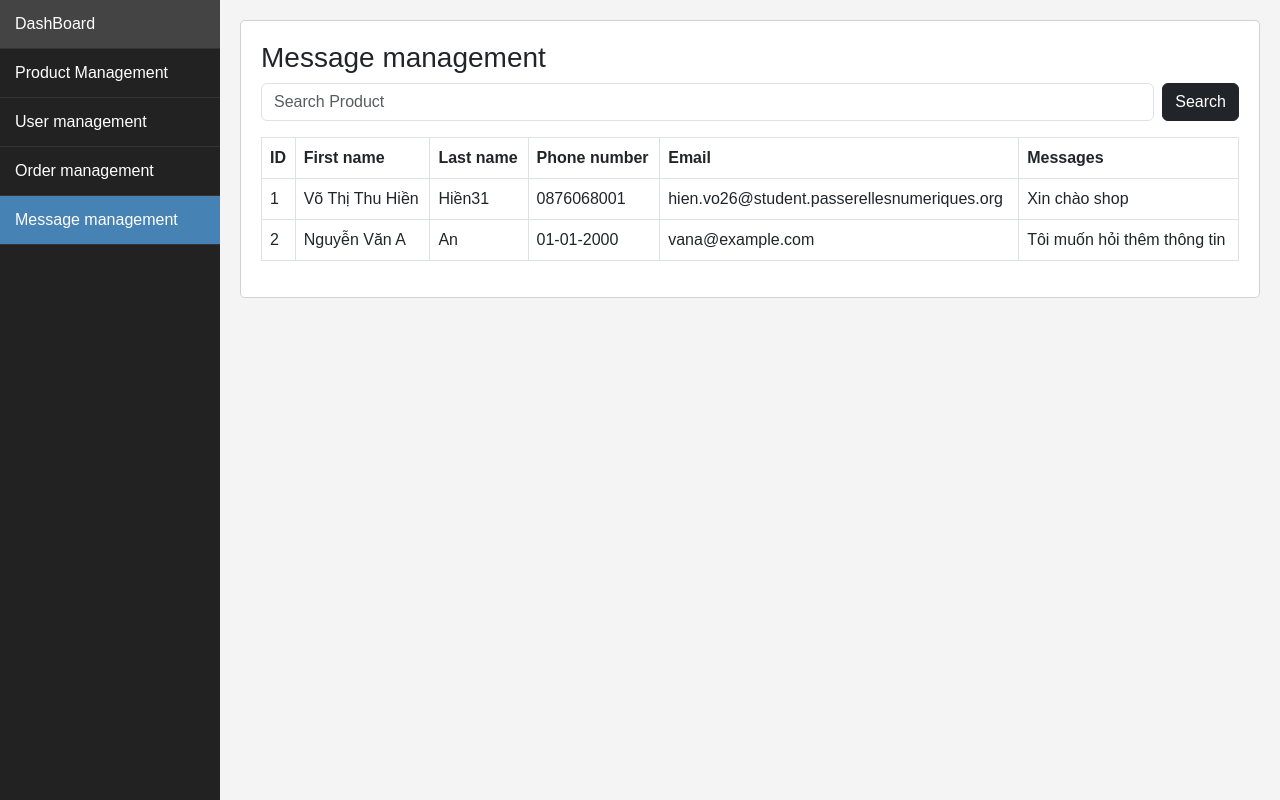
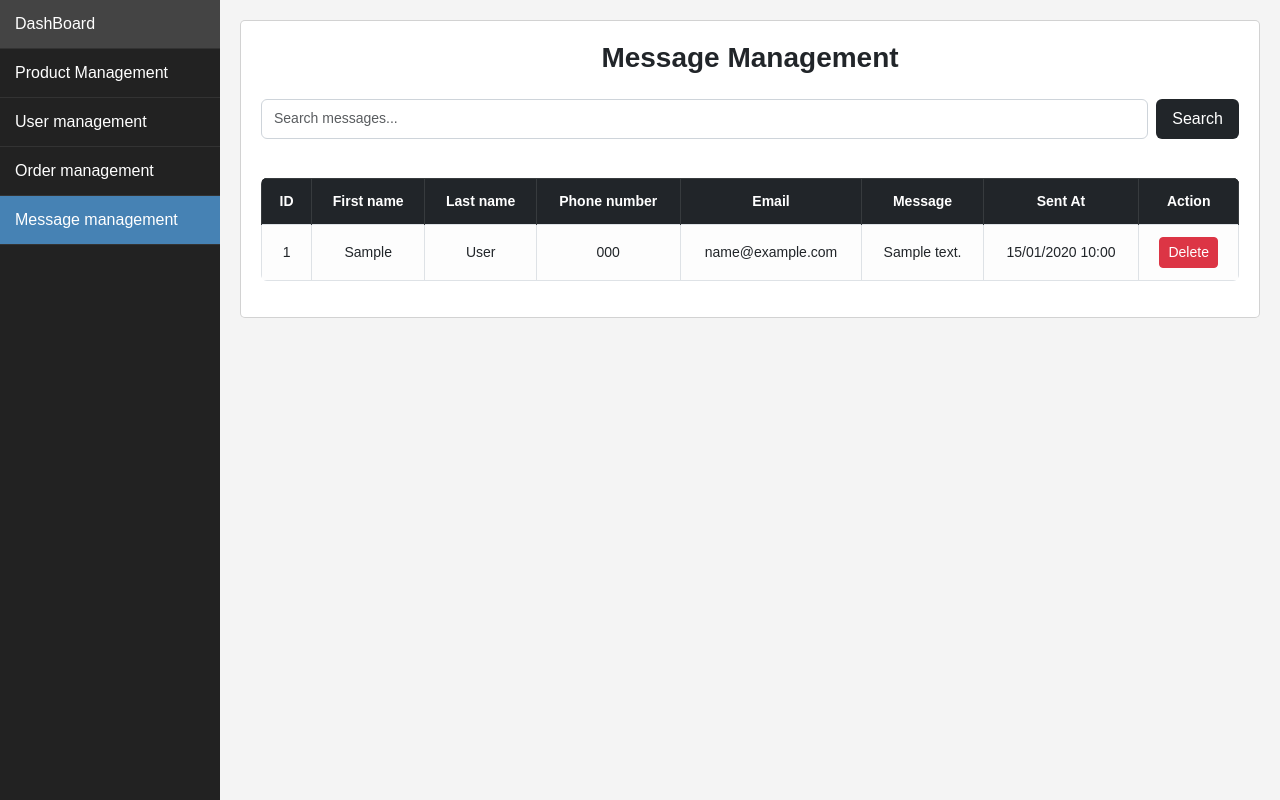
Before and after one commit to Hinn31/Hirave_website, a Laravel app: page /messages_managements in a window 1280 px wide. Run offline with Laravel 12, Linux system fonts and the light colour scheme; tables that the repository leaves empty hold one stand-in row (values such as "Sample post"); parts of the project's set-up code (start-up, migrations or seed data) failed here and were passed over.

Commit message:
HIVERA-68/HIVERA-70/feat/Done: messages_management

```diff
--- /dev/null
+++ b/app/Http/Controllers/Api/MessageController.php
@@ -0,0 +1,39 @@
+<?php
+
+namespace App\Http\Controllers\Api;
+use App\Http\Controllers\Controller; // ✅ cần import
+
+use App\Models\Contact;
+use Illuminate\Http\Request;
+
+class MessageController extends Controller
+{
+    // Hiển thị danh sách tất cả messages
+   public function index(Request $request)
+{
+    $query = Contact::query();
+
+    if ($request->has('search')) {
+        $search = $request->input('search');
+        $query->where('first_name', 'like', "%{$search}%")
+              ->orWhere('last_name', 'like', "%{$search}%")
+              ->orWhere('email', 'like', "%{$search}%");
+    }
+
+    $messages = $query->orderBy('created_at', 'desc')->get();
+
+    return view('pages.messages_managements', compact('messages'));
+}
+
+
+    // Xóa message
+   public function destroy($id)
+{
+    $message = Contact::findOrFail($id);
+    $message->delete();
+
+    return redirect()->route('messages.index')
+                     ->with('success', 'Message deleted successfully.');
+}
+
+}
--- a/app/Models/Contact.php
+++ b/app/Models/Contact.php
@@ -2,15 +2,19 @@
 
 namespace App\Models;
 
-use Illuminate\Database\Eloquent\Model;
-
-namespace App\Models;
-
+use Illuminate\Database\Eloquent\Factories\HasFactory;
 use Illuminate\Database\Eloquent\Model;
 
 class Contact extends Model
 {
+    use HasFactory;
+
+    // Các cột cho phép ghi dữ liệu
     protected $fillable = [
-        'first_name', 'last_name', 'email', 'phone_number', 'message'
+        'first_name',
+        'last_name',
+        'email',
+        'phone_number',
+        'message',
     ];
 }
--- /dev/null
+++ b/public/css/messages_management.css
@@ -0,0 +1,64 @@
+/* Style chung cho phần quản lý */
+h3 {
+    margin-bottom: 20px;
+    font-weight: bold;
+    color: #212529;
+    text-align: center;
+}
+
+/* Form tìm kiếm */
+form.d-flex input[type="text"] {
+    border-radius: 6px;
+    border: 1px solid #ced4da;
+    padding: 8px 12px;
+    font-size: 14px;
+}
+
+form.d-flex button {
+    background-color: #212529;
+    color: #fff;
+    border: none;
+    padding: 8px 16px;
+    border-radius: 6px;
+    transition: background 0.3s;
+}
+
+form.d-flex button:hover {
+    background-color: #000;
+}
+
+.table {
+    border-collapse: collapse;
+    width: 100%;
+    font-size: 14px;
+    margin-top: 15px;
+    background: #fff;
+    border-radius: 6px;
+    overflow: hidden;
+}
+
+.table thead th {
+    background: #212529;  /* Đen */
+    color: #fff;          /* Chữ trắng */
+    text-align: center;
+    font-weight: bold;
+    padding: 12px 15px;
+}
+
+.table tbody td {
+    background: #fdfdfd;
+    color: #212529;
+    padding: 12px 15px;
+    text-align: center;
+    border: 1px solid #dee2e6;
+}
+
+
+.table tbody tr:nth-child(even) td {
+    background-color: #f8f9fa;
+}
+
+
+.table tbody tr:hover td {
+    background-color: #e9ecef;
+}
--- a/resources/views/layouts/admin.blade.php
+++ b/resources/views/layouts/admin.blade.php
@@ -53,7 +53,12 @@
     <!-- Sidebar -->
     <div class="sidebar">
         <a href="{{ route('dashboard') }}" class="{{ request()->routeIs('dashboard') ? 'active' : '' }}">DashBoard</a>
-        <a href="{{ route('products.index') }}" class="{{ request()->routeIs('products.*') ? 'active' : '' }}">Product Management</a>
+      <a href="{{ route('product-management.index') }}"
+   class="{{ request()->routeIs('product-management.*') ? 'active' : '' }}">
+    Product Management
+</a>
+
+
         <a href="{{ route('users.index') }}" class="{{ request()->routeIs('users.*') ? 'active' : '' }}">User management</a>
         <a href="{{ route('orders.index') }}" class="{{ request()->routeIs('orders.*') ? 'active' : '' }}">Order management</a>
         <a href="{{ route('messages.index') }}" class="{{ request()->routeIs('messages.*') ? 'active' : '' }}">Message management</a>
--- a/resources/views/pages/contacts.blade.php
+++ b/resources/views/pages/contacts.blade.php
@@ -87,6 +87,8 @@ document.getElementById('contactForm').addEventListener('submit', async function
     } else {
         alert(data.message || "Something went wrong!");
     }
+    }); // ← Đóng ngoặc và dấu chấm phẩy
+
 </script>
 
 </div>
--- a/resources/views/pages/messages_managements.blade.php
+++ b/resources/views/pages/messages_managements.blade.php
@@ -3,35 +3,61 @@
 @section('title', 'Message management')
 
 @section('content')
-    <h3>Message management</h3>
+<link rel="stylesheet" href="{{ asset('css/messages_management.css') }}">
 
-    <form action="{{ route('messages.index') }}" method="GET" class="d-flex mb-3">
-        <input type="text" name="search" class="form-control me-2" placeholder="Search Product">
-        <button class="btn btn-dark">Search</button>
-    </form>
+<h3 class="mb-4">Message Management</h3>
 
-    <table class="table table-bordered">
-        <thead>
+<form action="{{ route('messages.index') }}" method="GET" class="d-flex mb-4">
+    <input type="text" name="search" class="form-control me-2" placeholder="Search messages...">
+    <button class="btn btn-dark">Search</button>
+</form>
+
+@if(session('success'))
+    <div class="alert alert-success">{{ session('success') }}</div>
+@endif
+
+<div class="table-responsive">
+    <table class="table table-bordered table-hover align-middle">
+        <thead class="table-dark">
             <tr>
                 <th>ID</th>
                 <th>First name</th>
                 <th>Last name</th>
                 <th>Phone number</th>
                 <th>Email</th>
-                <th>Messages</th>
+                <th>Message</th>
+                <th>Sent At</th>
+                <th>Action</th>
             </tr>
         </thead>
         <tbody>
-            @foreach($messages as $msg)
+            @forelse($messages as $msg)
                 <tr>
                     <td>{{ $msg->id }}</td>
                     <td>{{ $msg->first_name }}</td>
                     <td>{{ $msg->last_name }}</td>
-                    <td>{{ $msg->phone }}</td>
+                    <td>{{ $msg->phone_number }}</td>
                     <td>{{ $msg->email }}</td>
                     <td>{{ $msg->message }}</td>
+                    <td>
+                        {{ $msg->created_at ? \Carbon\Carbon::parse($msg->created_at)->format('d/m/Y H:i') : 'N/A' }}
+                    </td>
+                    <td>
+                        <form action="{{ route('messages.destroy', $msg->id) }}" method="POST" style="display:inline;">
+                            @csrf
+                            @method('DELETE')
+                            <button type="submit" class="btn btn-sm btn-danger" onclick="return confirm('Are you sure you want to delete this message?')">
+                                Delete
+                            </button>
+                        </form>
+                    </td>
                 </tr>
-            @endforeach
+            @empty
+                <tr>
+                    <td colspan="8" class="text-center">No messages found.</td>
+                </tr>
+            @endforelse
         </tbody>
     </table>
+</div>
 @endsection
--- a/resources/views/pages/product-management.blade.php
+++ b/resources/views/pages/product-management.blade.php
@@ -1,4 +1,4 @@
-    @extends('layouts.master')
+    @extends('layouts.admin')
     @section('title', 'Product Management')
 
     @section('content')
@@ -7,7 +7,6 @@
 
     <div class="products-management">
         <!-- Sidebar -->
-        @include('components.sidebar')
         <!-- Main content -->
         <div class="main">
             <h2>Product management</h2>
--- a/routes/api.php
+++ b/routes/api.php
@@ -10,7 +10,9 @@ use App\Http\Controllers\Api\User\CartController;
 use App\Http\Controllers\Api\User\ProductDetailController;
 use App\Http\Controllers\Api\User\ContactController;
 use App\Http\Controllers\Api\User\OrderController;
+use App\Http\Controllers\Api\MessageController;
 
+Route::resource('messages', MessageController::class);
 // Lấy danh sách đơn hàng
 Route::get('/orders', [OrderController::class, 'index']);
 
--- a/routes/web.php
+++ b/routes/web.php
@@ -7,6 +7,10 @@ use App\Http\Controllers\Api\User\ProductDetailController;
 use App\Http\Controllers\Api\User\UserController;
 use App\Http\Controllers\Web\ProductController2;
 use App\Http\Controllers\Api\User\ProductManagementController;
+
+use App\Http\Controllers\Api\MessageController;
+
+Route::resource('messages', MessageController::class);
 
 // Home
 Route::get('/', function () {
@@ -84,29 +88,10 @@ Route::prefix('admin/product-management')->group(function () {
     Route::delete('/{id}', [ProductManagementController::class, 'destroy'])->name('product-management.destroy');
     Route::get('/search', [ProductManagementController::class, 'search'])->name('product-management.search');
 });
-Route::get('/messages_managements', function () {
-    $messages = [
-        (object)[
-            'id' => 1,
-            'first_name' => 'Võ Thị Thu Hiền',
-            'last_name' => 'Hiền31',
-            'phone' => '0876068001',
-            'email' => 'hien.vo26@student.passerellesnumeriques.org',
-            'message' => 'Xin chào shop'
-        ],
-        (object)[
-            'id' => 2,
-            'first_name' => 'Nguyễn Văn A',
-            'last_name' => 'An',
-            'phone' => '01-01-2000',
-            'email' => 'vana@example.com',
-            'message' => 'Tôi muốn hỏi thêm thông tin'
-        ],
-    ];
 
-    // chỉ gọi tới file messages_managements.blade.php
-return view('pages.messages_managements', compact('messages'));
-})->name('messages.index');
+
+Route::get('/messages_managements', [MessageController::class, 'index'])->name('messages.index');
+Route::delete('/messages_managements/{id}', [MessageController::class, 'destroy'])->name('messages.destroy');
 
 
 Route::get('/users', function () {
```
Also changed, not shown: resources/views/components/sidebar.blade.php (deleted, +0 -26 lines), database/migrations/2025_08_13_071808_create_contacts_table.php.
